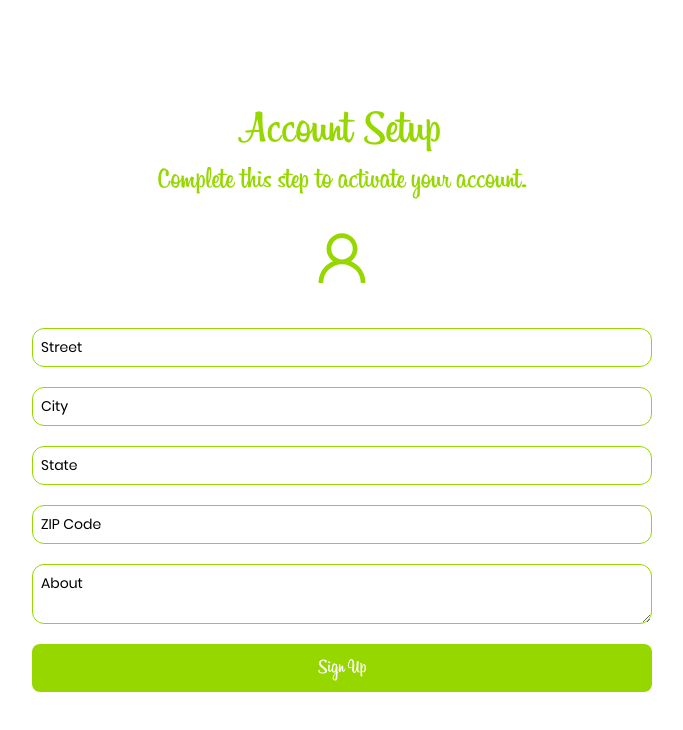
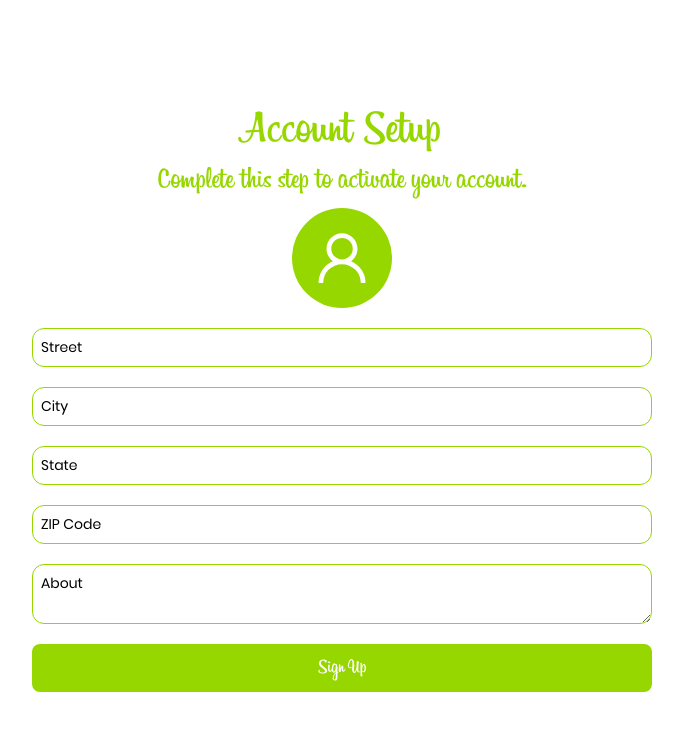
Before and after one commit to ronaldkelechi11/selln, a React (Vite) app: page /signup/accountsetup in a window 1280 px wide. Shown: the top 730 px of the page, without its empty margins (298-981 px from the left). Built offline with nearby package versions, Linux system fonts and the light colour scheme.

Commit message:
Fixed some changes on Account Setup

```diff
--- a/index.html
+++ b/index.html
@@ -3,10 +3,11 @@
 
 <head>
   <meta charset="UTF-8" />
-  <link rel="icon" type="image/svg+xml" href="/src/assets/icon.png" />
+  <link type="image/svg+xml" href="/src/assets/icon.png" />
   <meta name="viewport" content="width=device-width, initial-scale=1.0" />
   <title>Selln - The Number 1 buying and selling platform for students</title>
 
+  <!-- SEO Tags -->
   <meta name="keywords" content="Selln, students markeplace, selln marketplace, items exchange, sell in, ">
   <meta name="description"
     content="Shop, Buy, Trade, Exchange whatsoever with our new Selln Marketplace. Built by students for students and to the students.">
--- a/src/components/AccountSetup/AccountSetup.jsx
+++ b/src/components/AccountSetup/AccountSetup.jsx
@@ -32,7 +32,7 @@ const AccountInfo = () => {
                 <div className="text-4xl md:text-5xl text-white md:text-primary font-billabong text-center">Account Setup</div>
                 <div className="text-xl text-white font-billabong md:text-3xl md:text-primary text-center">Complete this step to activate your account.</div>
                 <form className="w-full flex gap-5 flex-col">
-                    <div type="file" className="h-[100px] w-[100px] bg-white self-center rounded-[50%] file:text-[transparent] text-primary file:bg-white file:border-none flex justify-center  cursor-pointer items-center">
+                    <div type="file" className="h-[100px] w-[100px] bg-white self-center rounded-[50%] file:text-[transparent] text-primary file:bg-white file:border-none flex justify-center  cursor-pointer items-center md:bg-primary md:text-white">
                         <AiOutlineUser size={64} color="currentColor" />
                     </div>
                     <input className={itemStyling} type="text" placeholder="Street" />
```
Also changed, not shown: 1 other file (tests, documents, lock files or other folders).
